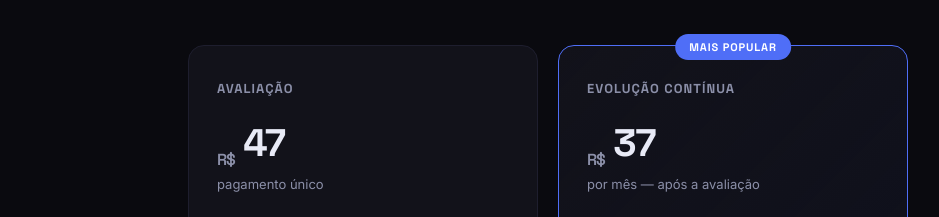
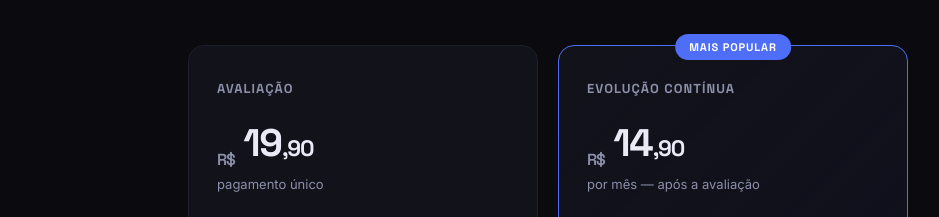
Before and after one commit to ALESIOBCH/neuramind, a plain HTML site: page index.html in a window 1280 px wide. Shown: the part 3113-3330 px from the top of the page, without its empty margins (92-1031 px from the left). Drawn offline with Linux system fonts and the light colour scheme.

Commit message:
atualiza precos 19.90 e 14.90

```diff
--- a/index.html
+++ b/index.html
@@ -205,7 +205,7 @@
       <div class="pricing__grid">
         <div class="price-card">
           <div class="price-card__name">Avaliação</div>
-          <div class="price-card__price"><sub>R$</sub> 47</div>
+          <div class="price-card__price"><sub>R$</sub> 19<span style="font-size:1.4rem">,90</span></div>
           <div class="price-card__period">pagamento único</div>
           <ul class="price-card__list">
             <li>Teste cognitivo completo</li>
@@ -220,7 +220,7 @@
         <div class="price-card price-card--featured">
           <div class="price-card__badge">Mais popular</div>
           <div class="price-card__name">Evolução Contínua</div>
-          <div class="price-card__price"><sub>R$</sub> 37</div>
+          <div class="price-card__price"><sub>R$</sub> 14<span style="font-size:1.4rem">,90</span></div>
           <div class="price-card__period">por mês — após a avaliação</div>
           <ul class="price-card__list">
             <li>Tudo do plano Avaliação</li>
```
